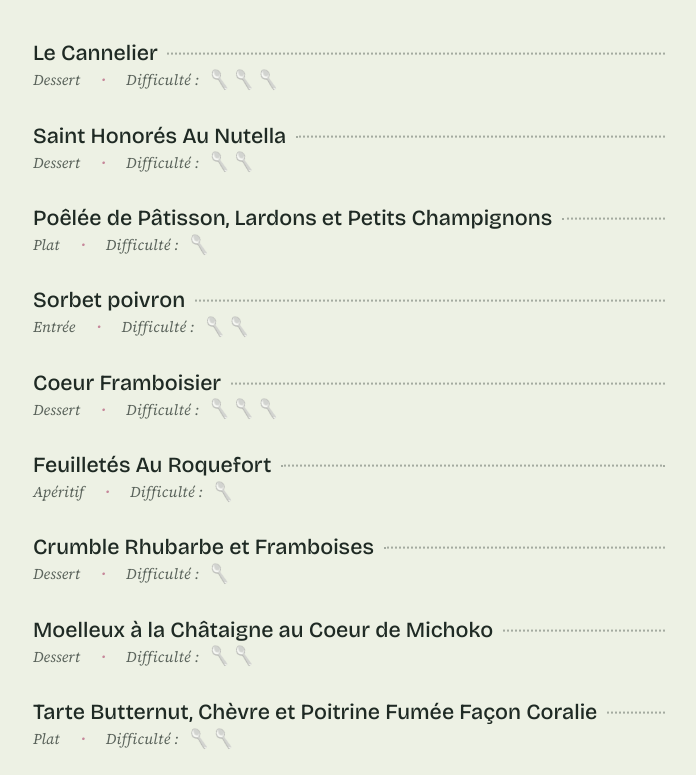
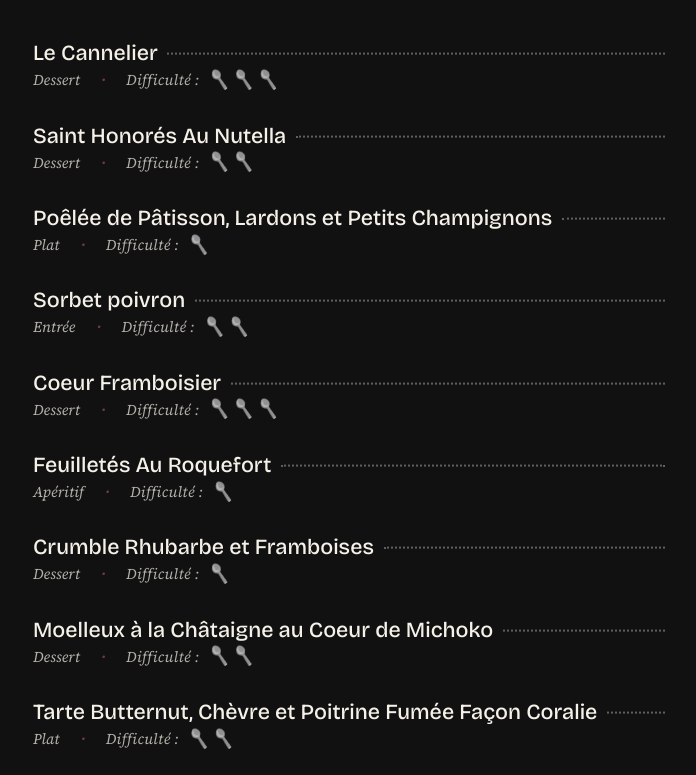
Before and after one commit to virgchev/virgscooking, an Astro site: page / in a window 1280 px wide. Shown: the part 248-1023 px from the top of the page, without its empty margins (291-987 px from the left). Built offline with nearby package versions, Linux system fonts and the light colour scheme; Astro itself is replaced by a stand-in of ours.

Commit message:
Fond noir

```diff
--- a/src/styles/global.css
+++ b/src/styles/global.css
@@ -1,11 +1,9 @@
 :root {
-  --fond: #EDF1E4; --encre: #1F2A24; --betterave: #9E1B4F; --curcuma: #E5A823; --surface: #fff;
+  --fond: #111111; --encre: #f5f1e8; --betterave: #d85f8b; --curcuma: #e7b84b; --surface: #1f1f1f;
   --titre: 'Bricolage Grotesque', system-ui, sans-serif;
   --texte: 'Source Serif 4', Georgia, serif;
 }
-@media (prefers-color-scheme: dark) {
-  :root { --fond: #161d19; --encre: #E8EEDF; --betterave: #F06A9B; --surface: #202b25; }
-}
+
 * { box-sizing: border-box; }
 body { margin: 0; background: var(--fond); color: var(--encre); font: 1.125rem/1.7 var(--texte); }
 .page { max-width: 42rem; margin: 0 auto; padding: 1.5rem 1.25rem 4rem; }
```
